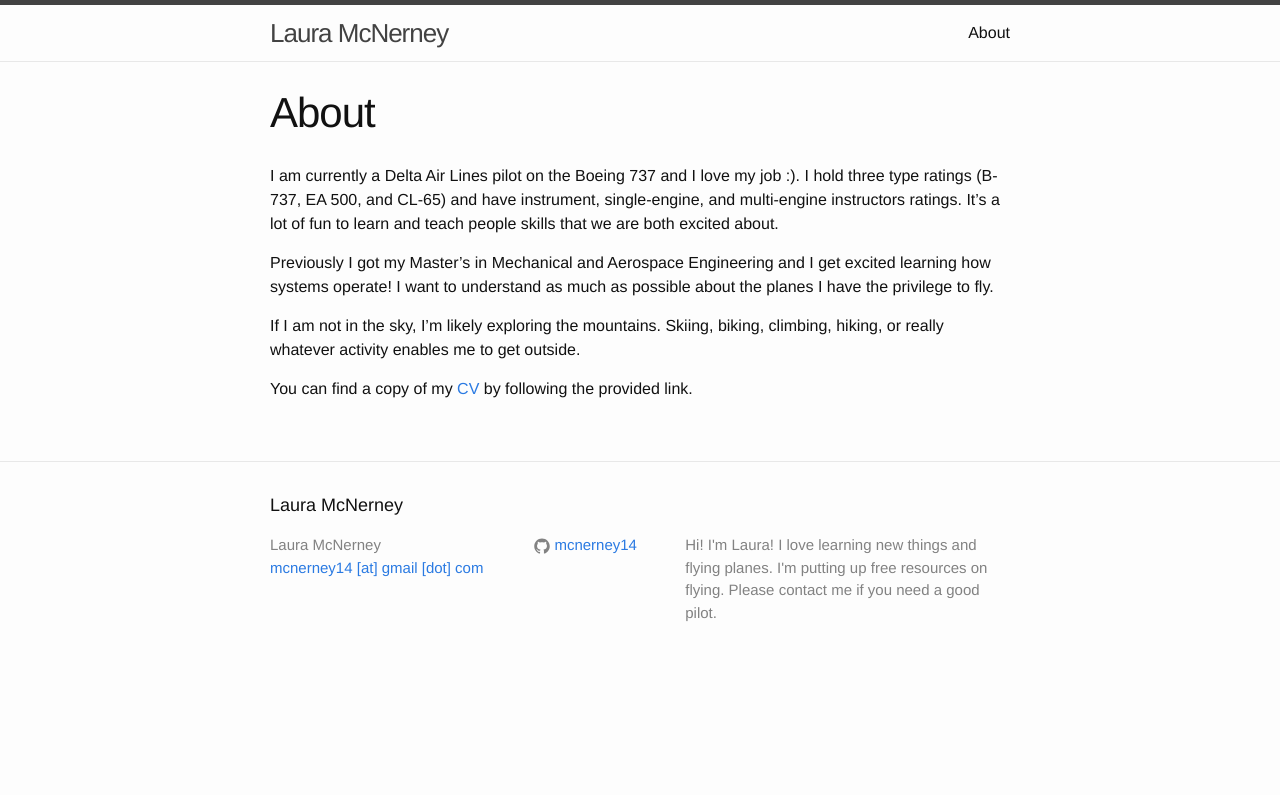
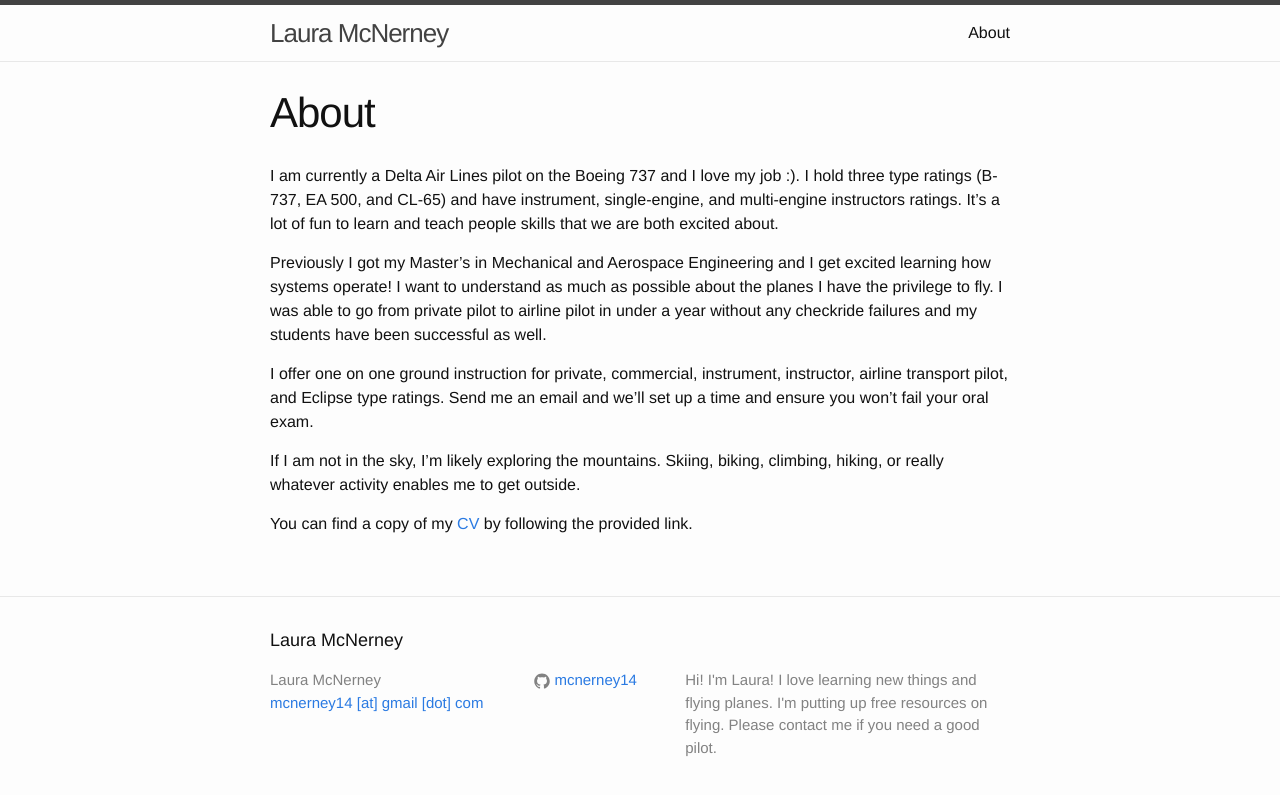
Before and after one commit to mcnerney14/mcnerney14.github.io, a Jekyll site: the page built from about.md, in a window 1280 px wide. Shown: the top 795 px of the page. Built offline with Jekyll 4.4.1, drawn with Linux system fonts in a browser that asks for light colours.

Commit message:
Update about.md

```diff
--- a/about.md
+++ b/about.md
@@ -6,7 +6,9 @@ permalink: /about/
 
 I am currently a Delta Air Lines pilot on the Boeing 737 and I love my job :).  I hold three type ratings (B-737, EA 500, and CL-65) and have instrument, single-engine, and multi-engine instructors ratings. It’s a lot of fun to learn and teach people skills that we are both excited about.
 
-Previously I got my Master’s in Mechanical and Aerospace Engineering and I get excited learning how systems operate! I want to understand as much as possible about the planes I have the privilege to fly.
+Previously I got my Master’s in Mechanical and Aerospace Engineering and I get excited learning how systems operate! I want to understand as much as possible about the planes I have the privilege to fly. I was able to go from private pilot to airline pilot in under a year without any checkride failures and my students have been successful as well.
+
+I offer one on one ground instruction for private, commercial, instrument, instructor, airline transport pilot, and Eclipse type ratings. Send me an email and we’ll set up a time and ensure you won’t fail your oral exam.
 
 If I am not in the sky, I’m likely exploring the mountains. Skiing, biking, climbing, hiking, or really whatever activity enables me to get outside.
 
```
